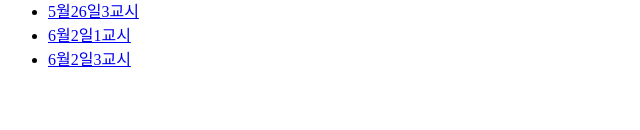
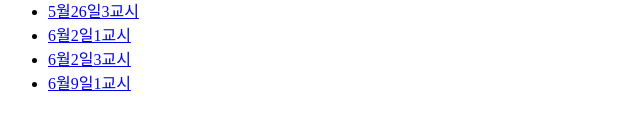
Before and after one commit to kims12346/kims1234, a plain HTML site: page css/css태그연습.html in a window 1280 px wide. Shown: the part 228-358 px from the top of the page, without its empty margins (0-640 px from the left). Drawn offline with Linux system fonts and the light colour scheme.

Commit message:
Update css태그연습.html

```diff
--- a/css/css태그연습.html
+++ b/css/css태그연습.html
@@ -19,6 +19,7 @@
         <li><a href="5월26일3교시.html">5월26일3교시</a></li>
         <li><a href="6월2일1교시.html">6월2일1교시</a></li>
         <li><a href="6월2일3교시.html">6월2일3교시</a></li>
+        <li><a href="6월9일1교시.html">6월9일1교시</a></li>
     </ul>
 </body>
 </html>
```
